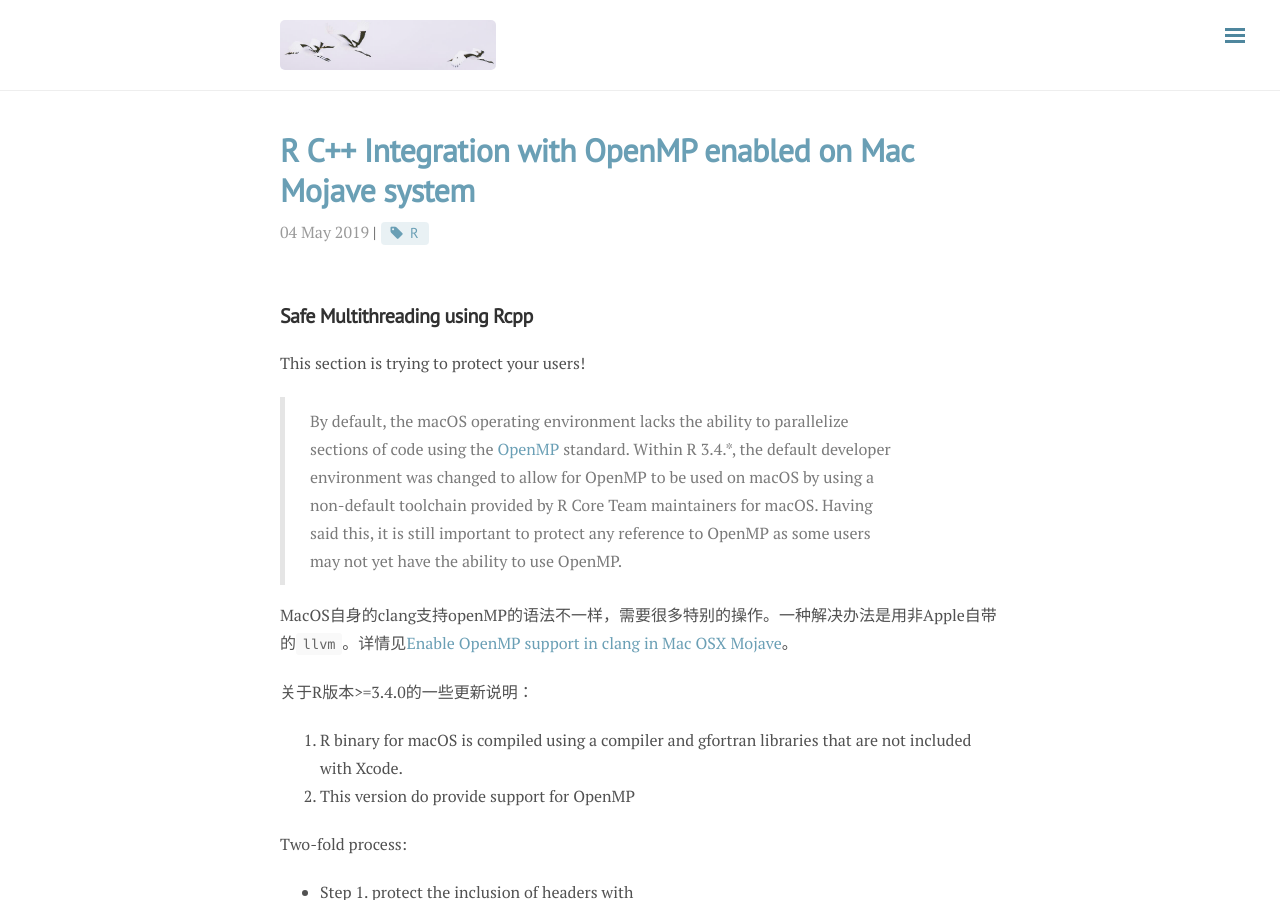
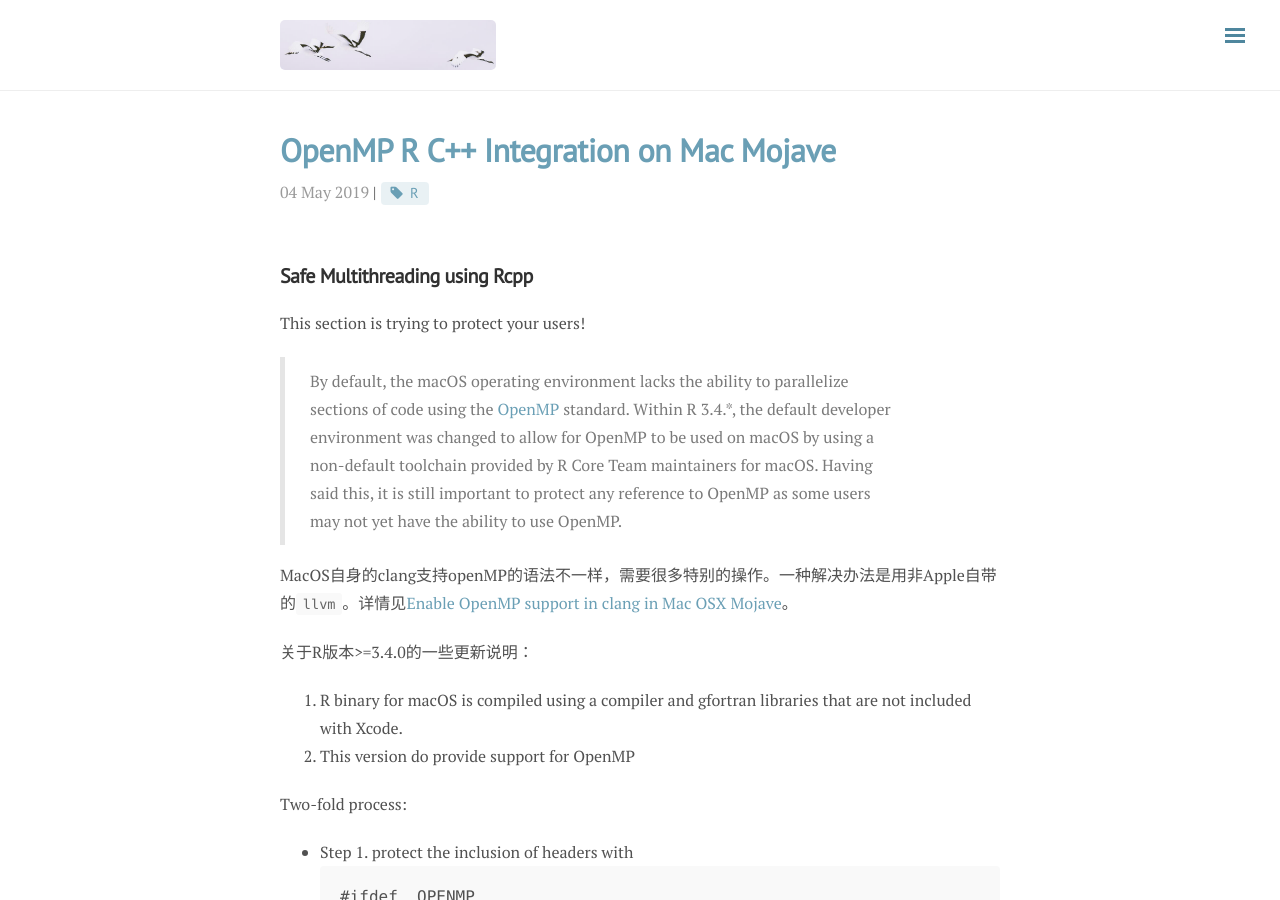
Before and after one commit to ylyy93/my_blog, a Jekyll site: the page built from _posts/AdvancedR/2019-05-04-r-openmp-compile.md, in a window 1280 px wide and 900 px high. Built offline with Jekyll 4.4.1, drawn with Linux system fonts in a browser that asks for light colours; nearby versions of some CDN libraries; comment, search, counter and statistics services are not loaded.

Commit message:
rebuilding site Mon May  6 16:39:40 MDT 2019

```diff
--- a/_posts/AdvancedR/2019-05-04-r-openmp-compile.md
+++ b/_posts/AdvancedR/2019-05-04-r-openmp-compile.md
@@ -1,6 +1,6 @@
 ---
 layout: post
-title: R C++ Integration with OpenMP enabled on Mac Mojave system
+title: OpenMP R C++ Integration on Mac Mojave
 date: 2019-05-04 12:40 -0600
 categories: Tech
 tags: [R]
```
